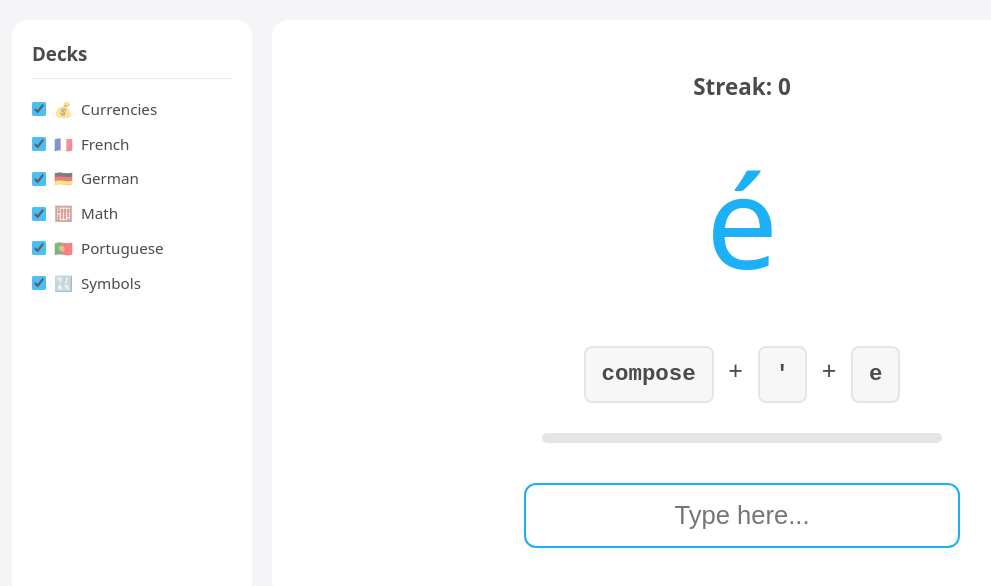
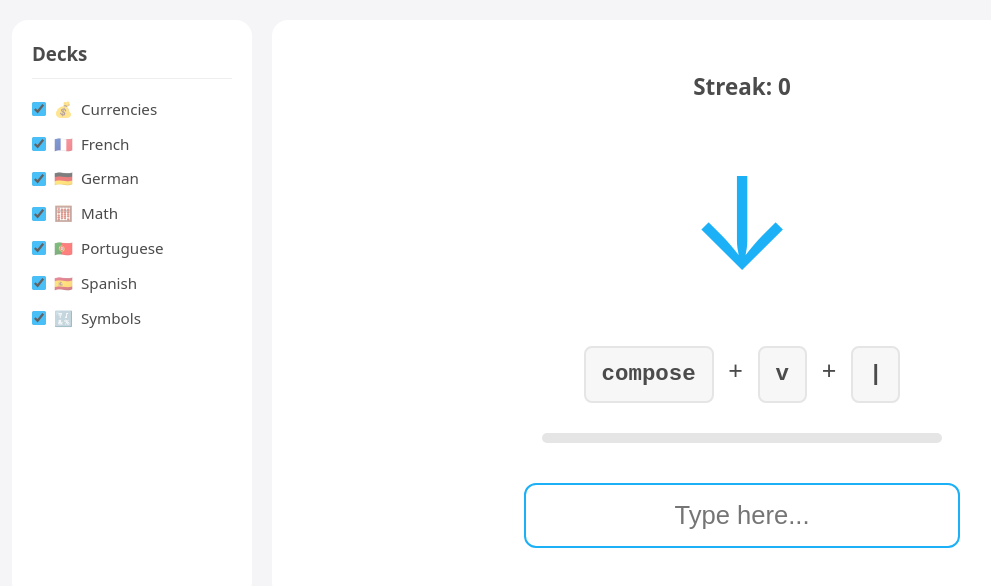
Before and after one commit to botre/compose-key-trainer, a React (Vite) app: page / in a window 1280 px wide. Shown: the top 586 px of the page, without its empty margins (28-1019 px from the left). Built offline with nearby package versions, Linux system fonts and the light colour scheme.

Commit message:
Spanish deck, and some more cards + GtkComposeTable source

```diff
--- a/src/App.tsx
+++ b/src/App.tsx
@@ -26,6 +26,7 @@ const Decks: Record<string, DeckInfo> = {
   German: { label: "German", emoji: "🇩🇪" },
   Math: { label: "Math", emoji: "🧮" },
   Portuguese: { label: "Portuguese", emoji: "🇵🇹" },
+  Spanish: { label: "Spanish", emoji: "🇪🇸" },
   Symbols: { label: "Symbols", emoji: "🔣" },
 };
 
@@ -38,66 +39,79 @@ function App() {
     );
   }, []);
 
+  // https://help.ubuntu.com/community/GtkComposeTable
+  // prettier-ignore
   const symbolsList: CharacterData[] = [
-    { character: "¢", sequence: ["c", "/"], decks: ["Currencies"] },
-    { character: "¥", sequence: ["=", "Y"], decks: ["Currencies"] },
-    { character: "©", sequence: ["o", "c"], decks: ["Symbols"] },
-    { character: "®", sequence: ["o", "r"], decks: ["Symbols"] },
-    { character: "°", sequence: ["o", "o"], decks: ["Math"] },
-    { character: "±", sequence: ["+", "-"], decks: ["Math"] },
-    { character: "¼", sequence: ["1", "4"], decks: ["Math"] },
-    { character: "½", sequence: ["1", "2"], decks: ["Math"] },
-    { character: "¾", sequence: ["3", "4"], decks: ["Math"] },
-    { character: "Á", sequence: ["'", "A"], decks: ["Portuguese"] },
-    { character: "Â", sequence: ["^", "A"], decks: ["Portuguese"] },
-    { character: "Ã", sequence: ["~", "A"], decks: ["Portuguese"] },
-    { character: "Ä", sequence: ['"', "A"], decks: ["German"] },
-    {
-      character: "Ç",
-      sequence: [",", "C"],
-      decks: ["Portuguese", "French", "German"],
-    },
-    { character: "É", sequence: ["'", "E"], decks: ["Portuguese", "French"] },
-    { character: "Ê", sequence: ["^", "E"], decks: ["Portuguese", "French"] },
-    { character: "Í", sequence: ["'", "I"], decks: ["Portuguese"] },
-    { character: "Ó", sequence: ["'", "O"], decks: ["Portuguese"] },
-    { character: "Ô", sequence: ["^", "O"], decks: ["Portuguese", "French"] },
-    { character: "Õ", sequence: ["~", "O"], decks: ["Portuguese"] },
-    { character: "Ö", sequence: ['"', "O"], decks: ["German"] },
-    { character: "×", sequence: ["x", "x"], decks: ["Math"] },
-    { character: "Ú", sequence: ["'", "U"], decks: ["Portuguese"] },
-    { character: "Ü", sequence: ['"', "U"], decks: ["German"] },
-    { character: "ß", sequence: ["s", "s"], decks: ["German"] },
-    { character: "à", sequence: ["`", "a"], decks: ["French"] },
-    { character: "á", sequence: ["'", "a"], decks: ["Portuguese"] },
-    { character: "â", sequence: ["^", "a"], decks: ["Portuguese"] },
-    { character: "ã", sequence: ["~", "a"], decks: ["Portuguese"] },
-    { character: "ä", sequence: ['"', "a"], decks: ["German"] },
-    {
-      character: "ç",
-      sequence: [",", "c"],
-      decks: ["French", "German", "Portuguese"],
-    },
-    { character: "è", sequence: ["`", "e"], decks: ["French"] },
-    { character: "é", sequence: ["'", "e"], decks: ["French"] },
-    { character: "é", sequence: ["'", "e"], decks: ["Portuguese", "French"] },
-    { character: "ê", sequence: ["^", "e"], decks: ["French"] },
-    { character: "ê", sequence: ["^", "e"], decks: ["Portuguese", "French"] },
-    { character: "ë", sequence: ['"', "e"], decks: ["French", "German"] },
-    { character: "í", sequence: ["'", "i"], decks: ["Portuguese"] },
-    { character: "ó", sequence: ["'", "o"], decks: ["Portuguese"] },
-    { character: "ô", sequence: ["^", "o"], decks: ["French"] },
-    { character: "ô", sequence: ["^", "o"], decks: ["Portuguese", "French"] },
-    { character: "õ", sequence: ["~", "o"], decks: ["Portuguese"] },
-    { character: "ö", sequence: ['"', "o"], decks: ["German"] },
-    { character: "÷", sequence: [":", "-"], decks: ["Math"] },
-    { character: "ú", sequence: ["'", "u"], decks: ["Portuguese"] },
-    { character: "ü", sequence: ['"', "u"], decks: ["German"] },
-    { character: "…", sequence: [".", "."], decks: ["Symbols"] },
-    { character: "₤", sequence: ["=", "L"], decks: ["Currencies"] },
-    { character: "€", sequence: ["=", "e"], decks: ["Currencies"] },
-    { character: "™", sequence: ["t", "m"], decks: ["Symbols"] },
-  ];
+        {character: "¡", sequence: ["!", "!"], decks: ["Symbols", "Spanish"]},
+        {character: "¢", sequence: ["c", "/"], decks: ["Currencies"]},
+        {character: "£", sequence: ["-", "L"], decks: ["Currencies"]},
+        {character: "¤", sequence: ["o", "x"], decks: ["Currencies"]},
+        {character: "¥", sequence: ["=", "Y"], decks: ["Currencies"]},
+        {character: "¦", sequence: ["|", "|"], decks: ["Symbols"]},
+        {character: "§", sequence: ["s", "o"], decks: ["Symbols"]},
+        {character: "©", sequence: ["o", "c"], decks: ["Symbols"]},
+        {character: "«", sequence: ["<", "<"], decks: ["Symbols", "French", "Portuguese", "Spanish"]},
+        {character: "®", sequence: ["o", "r"], decks: ["Symbols"]},
+        {character: "°", sequence: ["o", "o"], decks: ["Math"]},
+        {character: "±", sequence: ["+", "-"], decks: ["Math"]},
+        {character: "·", sequence: [".", "-"], decks: ["Symbols"]},
+        {character: "»", sequence: [">", ">"], decks: ["Symbols", "French", "Portuguese", "Spanish"]},
+        {character: "¼", sequence: ["1", "4"], decks: ["Math"]},
+        {character: "½", sequence: ["1", "2"], decks: ["Math"]},
+        {character: "¾", sequence: ["3", "4"], decks: ["Math"]},
+        {character: "¿", sequence: ["?", "?"], decks: ["Symbols", "Spanish"]},
+        {character: "Á", sequence: ["'", "A"], decks: ["Portuguese", "Spanish"]},
+        {character: "Â", sequence: ["^", "A"], decks: ["Portuguese", "French"]},
+        {character: "Ã", sequence: ["~", "A"], decks: ["Portuguese"]},
+        {character: "Ä", sequence: ['"', "A"], decks: ["German"]},
+        {character: "Ç", sequence: [",", "C"], decks: ["Portuguese", "French", "Spanish", "German"]},
+        {character: "É", sequence: ["'", "E"], decks: ["Portuguese", "French", "Spanish"]},
+        {character: "Ê", sequence: ["^", "E"], decks: ["Portuguese", "French"]},
+        {character: "Í", sequence: ["'", "I"], decks: ["Portuguese", "Spanish"]},
+        {character: "Ñ", sequence: ["~", "N"], decks: ["Spanish"]},
+        {character: "Ó", sequence: ["'", "O"], decks: ["Portuguese", "Spanish"]},
+        {character: "Ô", sequence: ["^", "O"], decks: ["Portuguese", "French"]},
+        {character: "Õ", sequence: ["~", "O"], decks: ["Portuguese"]},
+        {character: "Ö", sequence: ['"', "O"], decks: ["German"]},
+        {character: "×", sequence: ["x", "x"], decks: ["Math"]},
+        {character: "Ú", sequence: ["'", "U"], decks: ["Portuguese", "Spanish"]},
+        {character: "Ü", sequence: ['"', "U"], decks: ["German"]},
+        {character: "ß", sequence: ["s", "s"], decks: ["German"]},
+        {character: "à", sequence: ["`", "a"], decks: ["French"]},
+        {character: "á", sequence: ["'", "a"], decks: ["Portuguese", "Spanish"]},
+        {character: "â", sequence: ["^", "a"], decks: ["Portuguese", "French"]},
+        {character: "ã", sequence: ["~", "a"], decks: ["Portuguese"]},
+        {character: "ä", sequence: ['"', "a"], decks: ["German"]},
+        {character: "ç", sequence: [",", "c"], decks: ["French", "Portuguese", "Spanish", "German"]},
+        {character: "è", sequence: ["`", "e"], decks: ["French"]},
+        {character: "é", sequence: ["'", "e"], decks: ["French", "Portuguese", "Spanish"]},
+        {character: "ê", sequence: ["^", "e"], decks: ["Portuguese", "French"]},
+        {character: "ë", sequence: ['"', "e"], decks: ["French", "German"]},
+        {character: "ì", sequence: ["`", "i"], decks: ["French"]},
+        {character: "í", sequence: ["'", "i"], decks: ["Portuguese", "Spanish"]},
+        {character: "ñ", sequence: ["~", "n"], decks: ["Spanish"]},
+        {character: "ò", sequence: ["`", "o"], decks: ["French"]},
+        {character: "ó", sequence: ["'", "o"], decks: ["Portuguese", "Spanish"]},
+        {character: "ô", sequence: ["^", "o"], decks: ["Portuguese", "French"]},
+        {character: "õ", sequence: ["~", "o"], decks: ["Portuguese"]},
+        {character: "ö", sequence: ['"', "o"], decks: ["German"]},
+        {character: "÷", sequence: [":", "-"], decks: ["Math"]},
+        {character: "ù", sequence: ["`", "u"], decks: ["French"]},
+        {character: "ú", sequence: ["'", "u"], decks: ["Portuguese", "Spanish"]},
+        {character: "ü", sequence: ['"', "u"], decks: ["German"]},
+        {character: "…", sequence: [".", "."], decks: ["Symbols"]},
+        {character: "₤", sequence: ["=", "L"], decks: ["Currencies"]},
+        {character: "€", sequence: ["=", "e"], decks: ["Currencies"]},
+        {character: "™", sequence: ["t", "m"], decks: ["Symbols"]},
+        {character: "←", sequence: ["<", "-"], decks: ["Symbols"]},
+        {character: "↑", sequence: ["^", "|"], decks: ["Symbols"]},
+        {character: "→", sequence: ["-", ">"], decks: ["Symbols"]},
+        {character: "↓", sequence: ["v", "|"], decks: ["Symbols"]},
+        {character: "∞", sequence: ["8", "8"], decks: ["Math"]},
+        {character: "≠", sequence: ["/", "="], decks: ["Math"]},
+        {character: "≤", sequence: ["<", "="], decks: ["Math"]},
+        {character: "≥", sequence: [">", "="], decks: ["Math"]},
+    ];
 
   const allDecks = useMemo(
     () =>
```
